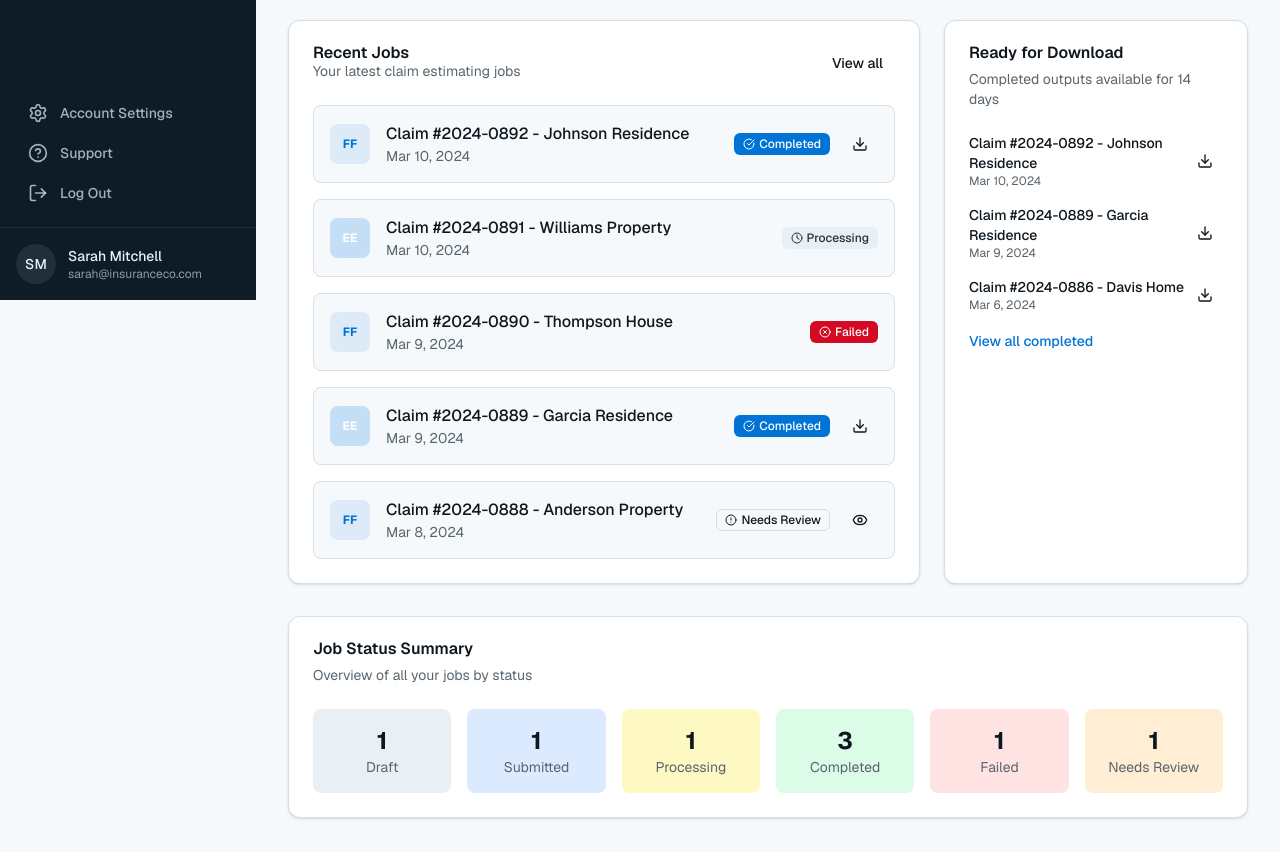
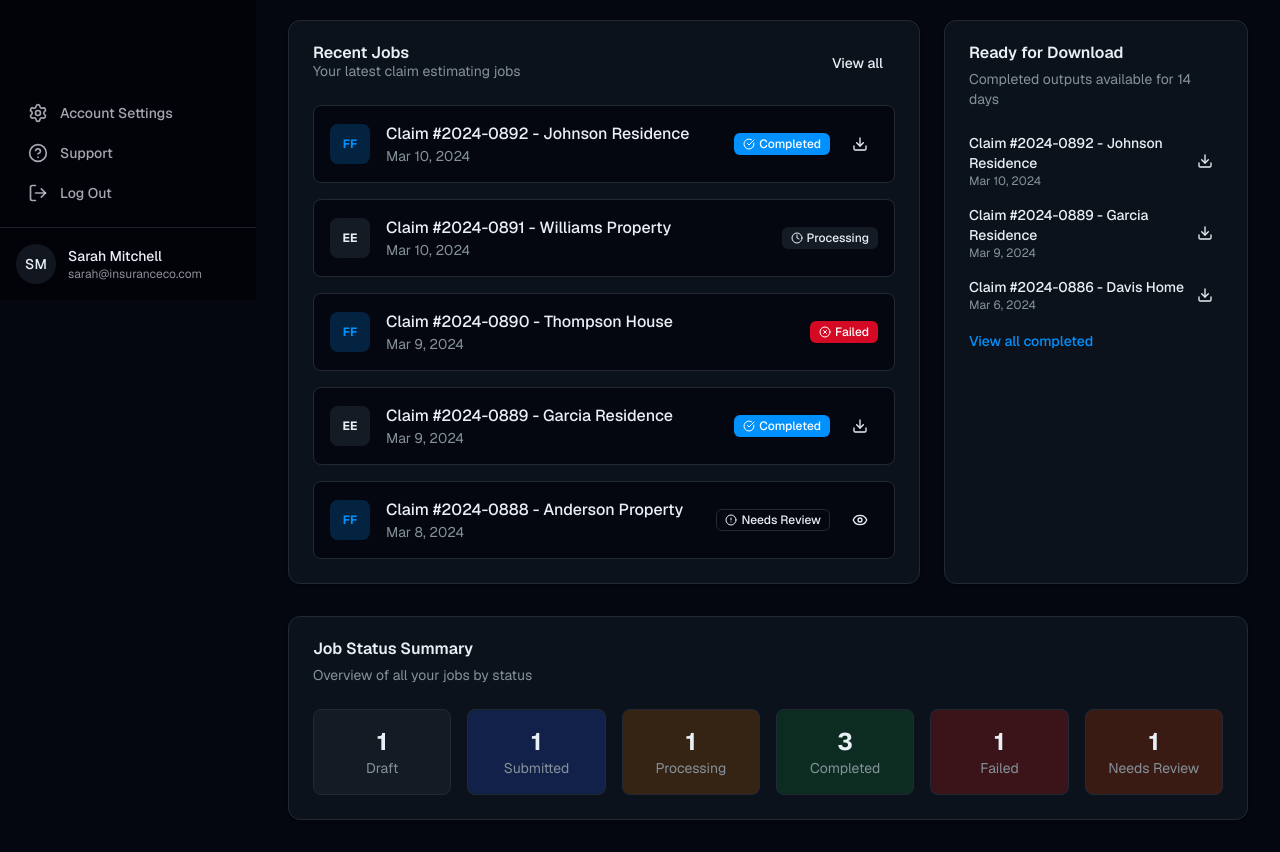
Before and after one commit to tbmensah/v0-style-transfer, a Next.js app: page /dashboard in a window 1280 px wide. Shown: the part 500-1352 px from the top of the page. Built offline with nearby package versions, Linux system fonts and the light colour scheme.

Commit message:
feat: implement dark theme as default\n\nUpdate CSS for dark theme, adjust colors, section backgrounds, and icon visibility.

```diff
--- a/app/(dashboard)/account/page.tsx
+++ b/app/(dashboard)/account/page.tsx
@@ -148,7 +148,7 @@ export default function AccountPage() {
             </CardHeader>
             <CardContent className="space-y-4">
               <div className="flex items-center gap-4">
-                <div className="flex h-16 w-16 items-center justify-center rounded-full bg-primary/10 text-xl font-bold text-primary">
+                <div className="flex h-16 w-16 items-center justify-center rounded-full bg-primary/20 text-xl font-bold text-primary">
                   SM
                 </div>
                 <div>
--- a/app/(dashboard)/dashboard/page.tsx
+++ b/app/(dashboard)/dashboard/page.tsx
@@ -134,7 +134,7 @@ export default function DashboardPage() {
                 <div key={job.id} className="flex items-center justify-between rounded-lg border border-border bg-background p-4">
                   <div className="flex items-center gap-4">
                     <div className={`flex h-10 w-10 items-center justify-center rounded-lg text-xs font-bold ${
-                      job.type === "FF" ? "bg-primary/10 text-primary" : "bg-accent/20 text-accent-foreground"
+                      job.type === "FF" ? "bg-primary/20 text-primary" : "bg-secondary text-foreground"
                     }`}>
                       {job.type}
                     </div>
@@ -200,14 +200,14 @@ export default function DashboardPage() {
         <CardContent>
           <div className="grid gap-4 sm:grid-cols-3 lg:grid-cols-6">
             {[
-              { label: "Draft", count: 1, color: "bg-muted" },
-              { label: "Submitted", count: 1, color: "bg-blue-100 dark:bg-blue-900/30" },
-              { label: "Processing", count: 1, color: "bg-yellow-100 dark:bg-yellow-900/30" },
-              { label: "Completed", count: 3, color: "bg-green-100 dark:bg-green-900/30" },
-              { label: "Failed", count: 1, color: "bg-red-100 dark:bg-red-900/30" },
-              { label: "Needs Review", count: 1, color: "bg-orange-100 dark:bg-orange-900/30" },
+              { label: "Draft", count: 1, color: "bg-secondary" },
+              { label: "Submitted", count: 1, color: "bg-blue-900/40" },
+              { label: "Processing", count: 1, color: "bg-yellow-900/40" },
+              { label: "Completed", count: 3, color: "bg-green-900/40" },
+              { label: "Failed", count: 1, color: "bg-red-900/40" },
+              { label: "Needs Review", count: 1, color: "bg-orange-900/40" },
             ].map((status) => (
-              <div key={status.label} className={`rounded-lg ${status.color} p-4 text-center`}>
+              <div key={status.label} className={`rounded-lg ${status.color} border border-border p-4 text-center`}>
                 <div className="text-2xl font-bold text-foreground">{status.count}</div>
                 <div className="text-sm text-muted-foreground">{status.label}</div>
               </div>
--- a/app/(dashboard)/express-estimate/page.tsx
+++ b/app/(dashboard)/express-estimate/page.tsx
@@ -78,7 +78,7 @@ export default function ExpressEstimatePage() {
                   <tr key={job.id} className="group">
                     <td className="py-4">
                       <div className="flex items-center gap-3">
-                        <div className="flex h-9 w-9 items-center justify-center rounded-lg bg-accent/20">
+                        <div className="flex h-9 w-9 items-center justify-center rounded-lg bg-primary/20">
                           <ClipboardList className="h-4 w-4 text-primary" />
                         </div>
                         <span className="font-medium text-foreground">Claim #{job.id} - {job.name}</span>
--- a/app/(dashboard)/fast-fill/page.tsx
+++ b/app/(dashboard)/fast-fill/page.tsx
@@ -84,7 +84,7 @@ export default function FastFillPage() {
                   <tr key={job.id} className="group">
                     <td className="py-4">
                       <div className="flex items-center gap-3">
-                        <div className="flex h-9 w-9 items-center justify-center rounded-lg bg-primary/10">
+                        <div className="flex h-9 w-9 items-center justify-center rounded-lg bg-primary/20">
                           <Upload className="h-4 w-4 text-primary" />
                         </div>
                         <span className="font-medium text-foreground">Claim #{job.id} - {job.name}</span>
--- a/app/(dashboard)/tokens/page.tsx
+++ b/app/(dashboard)/tokens/page.tsx
@@ -195,7 +195,7 @@ export default function TokensPage() {
               { label: "Total EE Purchased", value: 20 },
               { label: "EE Tokens Used", value: 8 },
             ].map((stat) => (
-              <div key={stat.label} className="rounded-lg bg-secondary/50 p-4 text-center">
+              <div key={stat.label} className="rounded-lg border border-border bg-secondary p-4 text-center">
                 <p className="text-2xl font-bold text-foreground">{stat.value}</p>
                 <p className="text-sm text-muted-foreground">{stat.label}</p>
               </div>
--- a/app/globals.css
+++ b/app/globals.css
@@ -4,6 +4,42 @@
 @custom-variant dark (&:is(.dark *));
 
 :root {
+  --background: oklch(0.13 0.02 260);
+  --foreground: oklch(0.95 0.01 240);
+  --card: oklch(0.18 0.02 260);
+  --card-foreground: oklch(0.95 0.01 240);
+  --popover: oklch(0.18 0.02 260);
+  --popover-foreground: oklch(0.95 0.01 240);
+  --primary: oklch(0.65 0.20 250);
+  --primary-foreground: oklch(1 0 0);
+  --secondary: oklch(0.22 0.02 260);
+  --secondary-foreground: oklch(0.95 0.01 240);
+  --muted: oklch(0.22 0.02 260);
+  --muted-foreground: oklch(0.65 0.02 240);
+  --accent: oklch(0.65 0.20 250);
+  --accent-foreground: oklch(1 0 0);
+  --destructive: oklch(0.55 0.22 25);
+  --destructive-foreground: oklch(1 0 0);
+  --border: oklch(0.28 0.02 260);
+  --input: oklch(0.22 0.02 260);
+  --ring: oklch(0.65 0.20 250);
+  --chart-1: oklch(0.65 0.20 250);
+  --chart-2: oklch(0.65 0.15 180);
+  --chart-3: oklch(0.60 0.12 140);
+  --chart-4: oklch(0.70 0.15 80);
+  --chart-5: oklch(0.60 0.20 320);
+  --radius: 0.5rem;
+  --sidebar: oklch(0.10 0.02 260);
+  --sidebar-foreground: oklch(0.95 0.01 240);
+  --sidebar-primary: oklch(0.65 0.20 250);
+  --sidebar-primary-foreground: oklch(1 0 0);
+  --sidebar-accent: oklch(0.20 0.02 260);
+  --sidebar-accent-foreground: oklch(0.95 0.01 240);
+  --sidebar-border: oklch(0.25 0.02 260);
+  --sidebar-ring: oklch(0.65 0.20 250);
+}
+
+.light {
   --background: oklch(0.98 0.005 240);
   --foreground: oklch(0.20 0.02 240);
   --card: oklch(1 0 0);
@@ -28,7 +64,6 @@
   --chart-3: oklch(0.60 0.12 140);
   --chart-4: oklch(0.70 0.15 80);
   --chart-5: oklch(0.55 0.20 320);
-  --radius: 0.5rem;
   --sidebar: oklch(0.22 0.03 240);
   --sidebar-foreground: oklch(0.95 0.01 240);
   --sidebar-primary: oklch(0.55 0.18 250);
@@ -37,41 +72,6 @@
   --sidebar-accent-foreground: oklch(0.95 0.01 240);
   --sidebar-border: oklch(0.30 0.03 240);
   --sidebar-ring: oklch(0.55 0.18 250);
-}
-
-.dark {
-  --background: oklch(0.15 0.02 240);
-  --foreground: oklch(0.95 0.01 240);
-  --card: oklch(0.20 0.02 240);
-  --card-foreground: oklch(0.95 0.01 240);
-  --popover: oklch(0.20 0.02 240);
-  --popover-foreground: oklch(0.95 0.01 240);
-  --primary: oklch(0.60 0.18 250);
-  --primary-foreground: oklch(1 0 0);
-  --secondary: oklch(0.25 0.02 240);
-  --secondary-foreground: oklch(0.95 0.01 240);
-  --muted: oklch(0.25 0.02 240);
-  --muted-foreground: oklch(0.65 0.02 240);
-  --accent: oklch(0.60 0.18 250);
-  --accent-foreground: oklch(1 0 0);
-  --destructive: oklch(0.55 0.22 25);
-  --destructive-foreground: oklch(1 0 0);
-  --border: oklch(0.30 0.02 240);
-  --input: oklch(0.30 0.02 240);
-  --ring: oklch(0.60 0.18 250);
-  --chart-1: oklch(0.60 0.18 250);
-  --chart-2: oklch(0.65 0.15 180);
-  --chart-3: oklch(0.60 0.12 140);
-  --chart-4: oklch(0.70 0.15 80);
-  --chart-5: oklch(0.60 0.20 320);
-  --sidebar: oklch(0.15 0.02 240);
-  --sidebar-foreground: oklch(0.95 0.01 240);
-  --sidebar-primary: oklch(0.60 0.18 250);
-  --sidebar-primary-foreground: oklch(1 0 0);
-  --sidebar-accent: oklch(0.25 0.02 240);
-  --sidebar-accent-foreground: oklch(0.95 0.01 240);
-  --sidebar-border: oklch(0.30 0.02 240);
-  --sidebar-ring: oklch(0.60 0.18 250);
 }
 
 @theme inline {
--- a/components/footer.tsx
+++ b/components/footer.tsx
@@ -2,7 +2,7 @@ import Link from "next/link"
 
 export function Footer() {
   return (
-    <footer className="border-t border-border bg-card">
+    <footer className="border-t border-border bg-secondary">
       <div className="mx-auto max-w-7xl px-4 py-8 sm:px-6 lg:px-8">
         <div className="flex flex-col items-center justify-between gap-4 sm:flex-row">
           <div className="flex items-center gap-2">
--- a/components/header.tsx
+++ b/components/header.tsx
@@ -5,7 +5,7 @@ import { Button } from "@/components/ui/button"
 
 export function Header() {
   return (
-    <header className="sticky top-0 z-50 w-full border-b border-border bg-card/95 backdrop-blur supports-[backdrop-filter]:bg-card/60">
+    <header className="sticky top-0 z-50 w-full border-b border-border bg-background/95 backdrop-blur supports-[backdrop-filter]:bg-background/60">
       <div className="mx-auto flex h-16 max-w-7xl items-center justify-between px-4 sm:px-6 lg:px-8">
         <Link href="/" className="flex items-center gap-2">
           <div className="flex h-8 w-8 items-center justify-center rounded-lg bg-primary">
```
Also changed, not shown: app/page.tsx (+12 -12 lines), 1 other file (tests, documents, lock files or other folders).
